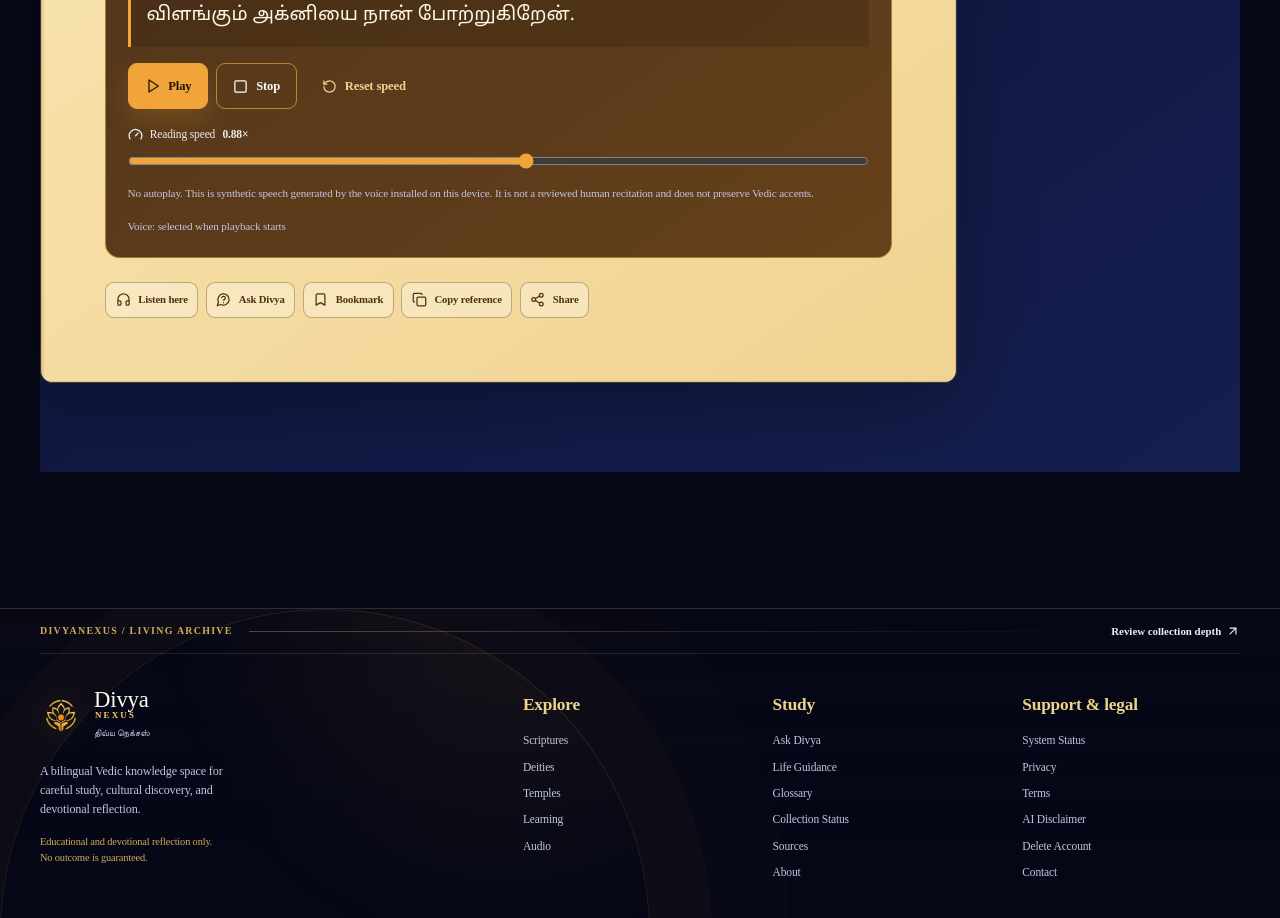
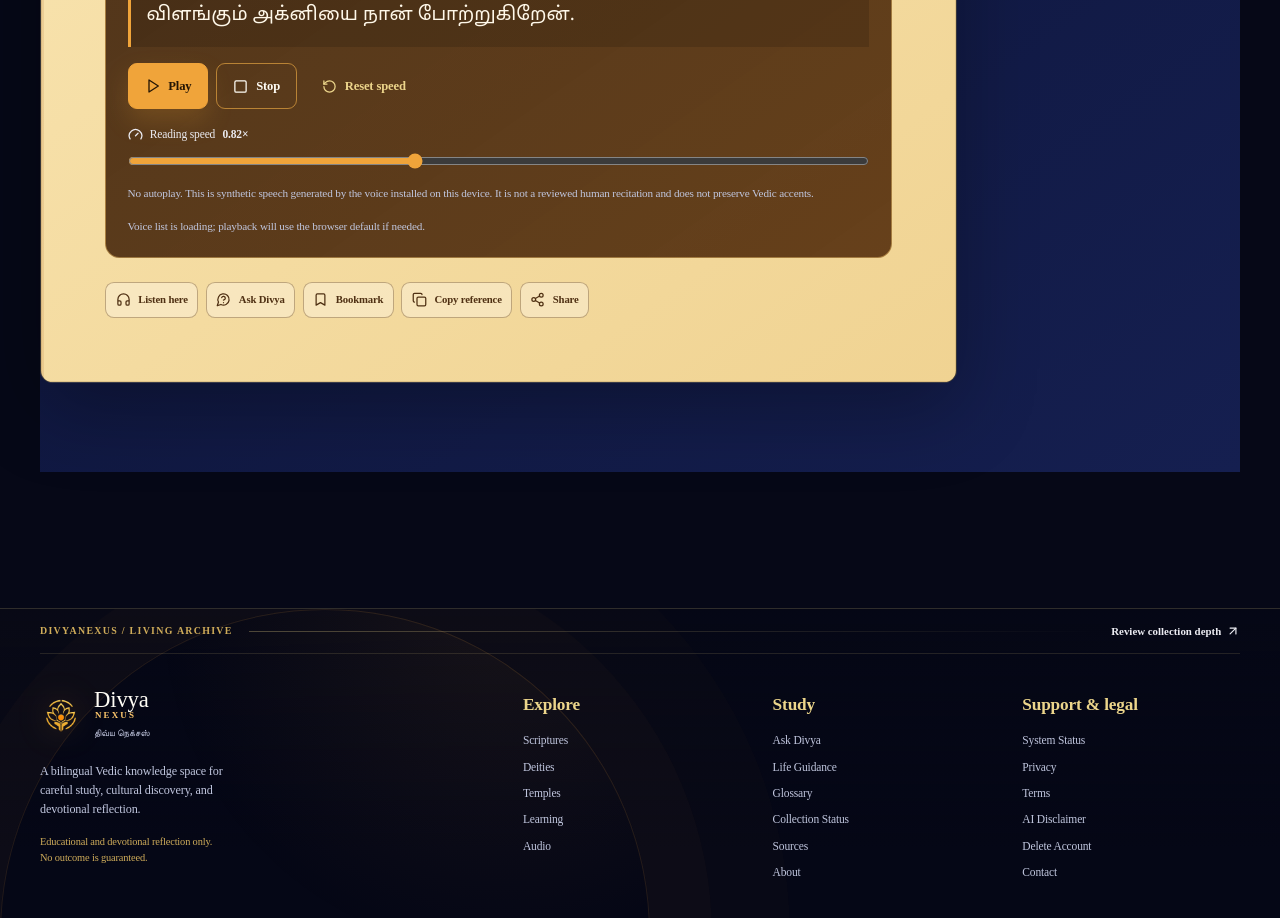
Before and after one commit to ssakthivel02/DivyaNexus, a React (Vite) app in the folder client/: page /rig-veda in a window 1280 px wide. Shown: the part 2880-3798 px from the top of the page. Built offline with nearby package versions, Linux system fonts and the light colour scheme.

Commit message:
feat: apply language-specific speech rates and voice availability guidance

```diff
--- a/client/src/components/SpeechControls.tsx
+++ b/client/src/components/SpeechControls.tsx
@@ -20,7 +20,7 @@ export function SpeechControls({
 }) {
   const firstItem = items[0];
   const [selectedId, setSelectedId] = useState(firstItem?.id ?? "");
-  const [rate, setRate] = useState(0.88);
+  const [rate, setRate] = useState(firstItem?.rate ?? 0.88);
   const speech = useSpeechSynthesis();
 
   useEffect(() => {
@@ -31,8 +31,25 @@ export function SpeechControls({
     () => items.find((item) => item.id === selectedId) ?? firstItem,
     [firstItem, items, selectedId],
   );
+  const preferredRate = selected?.rate ?? 0.88;
+
+  useEffect(() => {
+    if (selected) setRate(preferredRate);
+  }, [preferredRate, selected?.id]);
 
   if (!selected) return null;
+
+  const languagePrefix = selected.lang.split("-")[0].toLowerCase();
+  const hasMatchingVoice = speech.voices.some((voice) => voice.lang.toLowerCase().startsWith(languagePrefix));
+  const voiceStatus = !speech.supported
+    ? "This browser does not expose speech synthesis."
+    : speech.activeVoice
+      ? `Voice: ${speech.activeVoice}`
+      : speech.voices.length === 0
+        ? "Voice list is loading; playback will use the browser default if needed."
+        : hasMatchingVoice
+          ? `A matching ${selected.lang} voice is available and will be selected at playback.`
+          : `No matching ${selected.lang} voice was reported; the browser may use a fallback voice.`;
 
   const play = () => speech.speak({
     text: selected.text,
@@ -87,7 +104,7 @@ export function SpeechControls({
           <button type="button" className="button" onClick={speech.resume}><Play size={16} aria-hidden="true" />Resume</button>
         ) : null}
         <button type="button" className="button" onClick={speech.stop}><Square size={15} aria-hidden="true" />Stop</button>
-        <button type="button" className="button button--quiet" onClick={() => setRate(0.88)}><RotateCcw size={15} aria-hidden="true" />Reset speed</button>
+        <button type="button" className="button button--quiet" onClick={() => setRate(preferredRate)}><RotateCcw size={15} aria-hidden="true" />Reset speed</button>
       </div>
 
       <label className="speech-controls__rate">
@@ -98,6 +115,8 @@ export function SpeechControls({
           max="1.2"
           step="0.05"
           value={rate}
+          aria-label={`Reading speed for ${selected.label}`}
+          aria-valuetext={`${rate.toFixed(2)} times normal speed`}
           onChange={(event) => setRate(Number(event.target.value))}
         />
       </label>
@@ -105,9 +124,7 @@ export function SpeechControls({
       <p className="speech-controls__boundary">
         No autoplay. This is synthetic speech generated by the voice installed on this device. It is not a reviewed human recitation and does not preserve Vedic accents.
       </p>
-      <p className="speech-controls__voice">
-        {speech.supported ? `Voice: ${speech.activeVoice || "selected when playback starts"}` : "This browser does not expose speech synthesis."}
-      </p>
+      <p className="speech-controls__voice" aria-live="polite">{voiceStatus}</p>
       {speech.error && <p className="speech-controls__error" role="alert">{speech.error}</p>}
     </section>
   );
```
